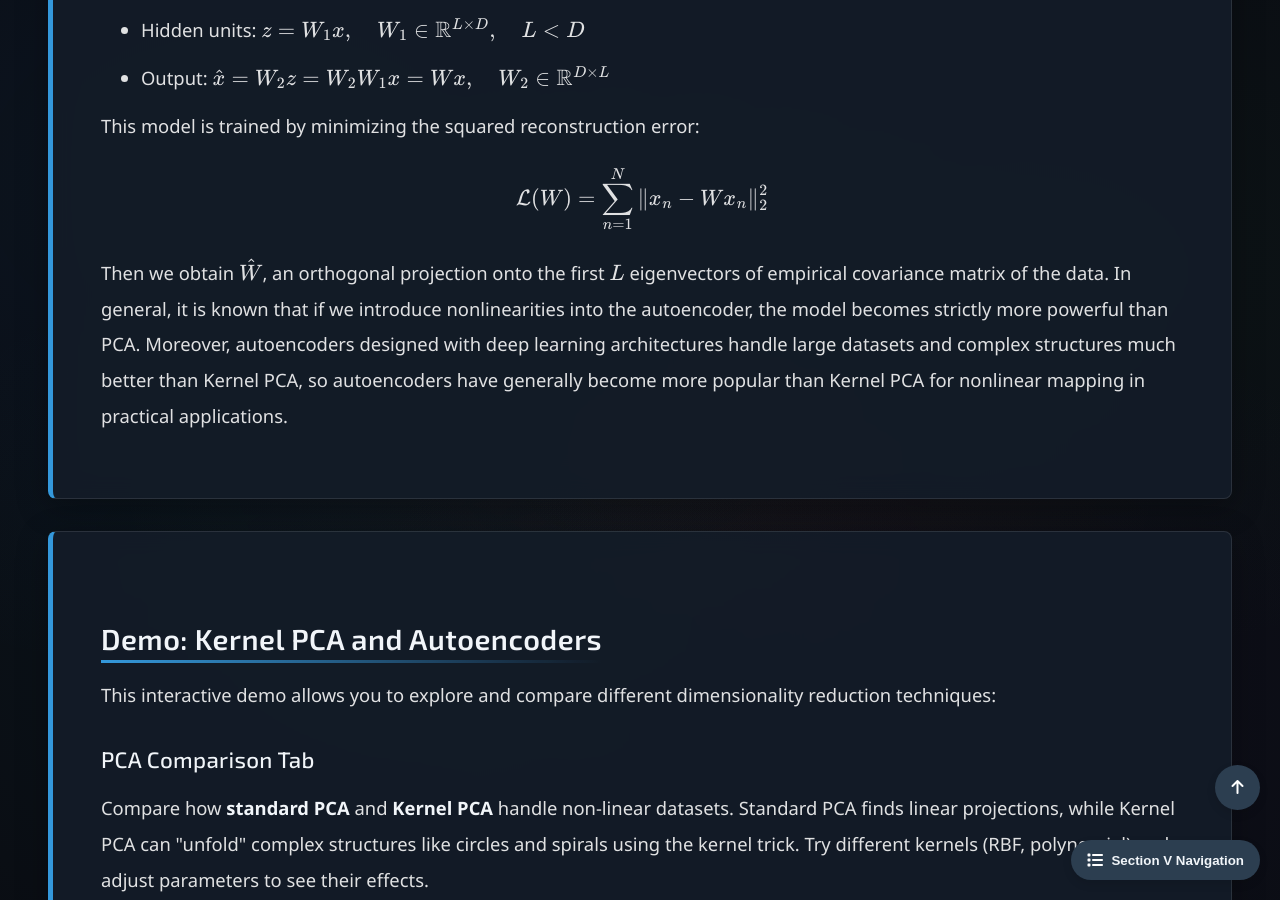
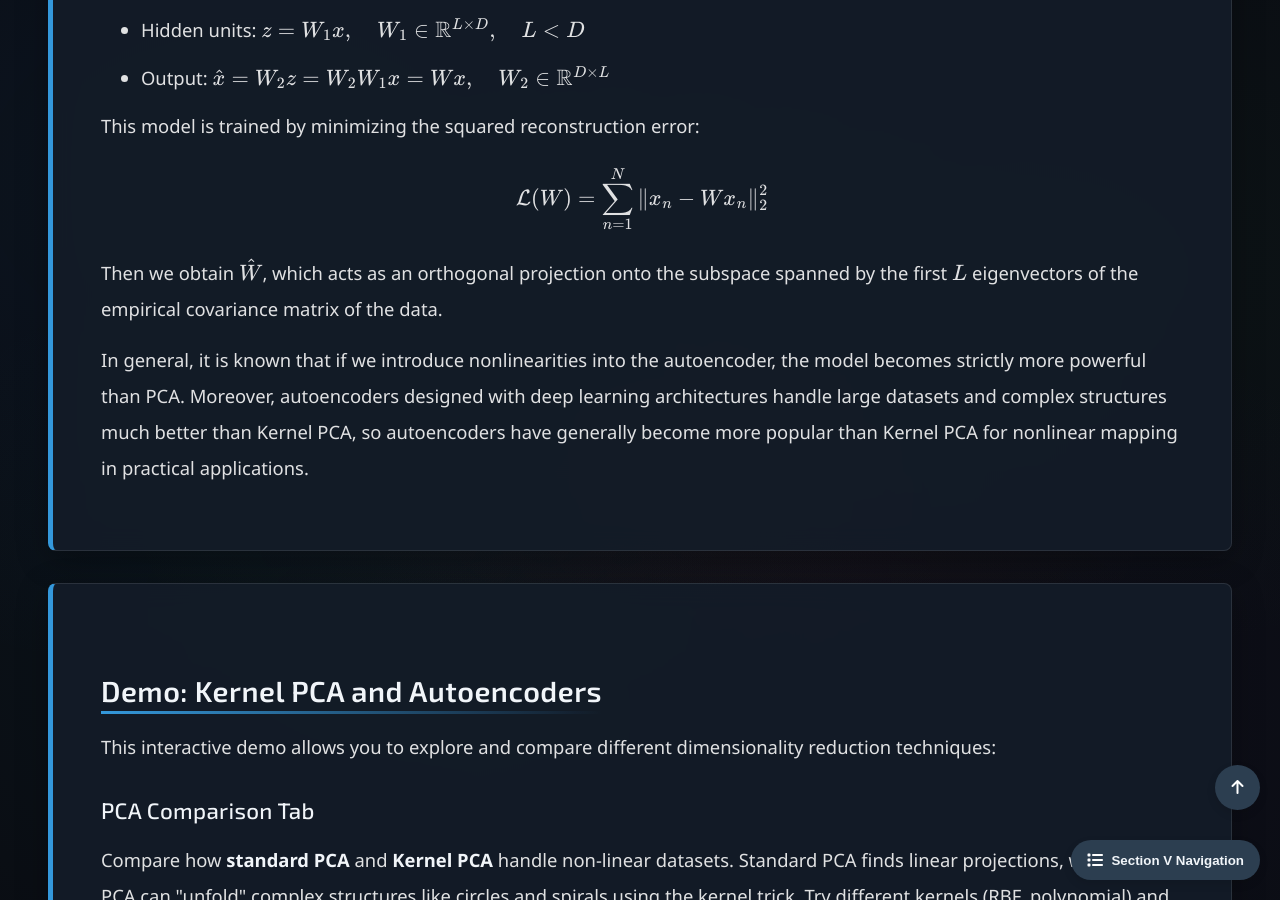
Before and after one commit to Yusukey01/yusukey01.github.io, a Jekyll site: the page built from Mathematics/Machine_learning/pca.html, in a window 1280 px wide and 900 px high, scrolled down 4472 px. Built offline with Jekyll 4.4.1, drawn with Linux system fonts in a browser that asks for light colours; some of the changed text lies outside the part shown.

Commit message:
fixed style, texts

```diff
--- a/Mathematics/Machine_learning/pca.html
+++ b/Mathematics/Machine_learning/pca.html
@@ -143,8 +146,8 @@ uses_python: false
                         \begin{align*}
                         \tilde{K}_{ij} &= \tilde{x}_i^\top \tilde{x}_j \\\\
                                         &= \left(x_i - \frac{1}{N} \sum_{k=1}^N x_k \right)\left(x_j - \frac{1}{N} \sum_{l=1}^N x_l \right) \\\\
-                                        &= x_i^\top x_j - \frac{1}{N} \sum_{l=1}^N x_i^\top x_l - \frac{1}{N} \sum_{l=1}^N x_j^\top x_k
-                                            + \frac{1}{N^2} \sum_{k=1}^N \sum_{l =1}^N x_k^\top x_l.
+                                        &= x_i^\top x_j - \frac{1}{N} \sum_{l=1}^N x_i^\top x_l - \frac{1}{N} \sum_{k=1}^N x_k^\top x_j
+                                            + \frac{1}{N^2} \sum_{k=1}^N \sum_{l=1}^N x_k^\top x_l.
                         \end{align*}
                         \]
                     </p>
@@ -192,10 +195,14 @@ uses_python: false
                     \[
                     \mathcal{L}(W) = \sum_{n=1}^N \| x_n - W x_n\|_2^2
                     \]
-                    Then we obtain \(\hat{W}\), an orthogonal projection onto the first \(L\) eigenvectors of empirical covariance matrix of the data.
+                    Then we obtain \(\hat{W}\), which acts as an orthogonal projection onto the subspace spanned by the first \(L\) eigenvectors
+                    of the empirical covariance matrix of the data.
+                </p>
+
+                <p>
                     In general, it is known that if we introduce nonlinearities into the autoencoder, the model becomes strictly more powerful than PCA.
-                    Moreover, autoencoders designed with deep learning architectures handle large datasets and complex structures much better than Kernel PCA, so
-                    autoencoders have generally become more popular than Kernel PCA for nonlinear mapping in practical applications.
+                    Moreover, autoencoders designed with deep learning architectures handle large datasets and complex structures much better than Kernel
+                    PCA, so autoencoders have generally become more popular than Kernel PCA for nonlinear mapping in practical applications.
                 </p>
             </section>
 
@@ -317,6 +324,7 @@ uses_python: false
                         \(p \in \mathcal{M}\) has an open neighborhood \(U\) that is homeomorphic to \(\mathbb{R}^n\).
                         That is, there exists a continuous bijection \(\phi : U \to \mathbb{R}^n \) with continuous inverse.
                     </p>
+
                     <p>
                         Note: Two topological spaces \(X\) and \(Y\) are <strong>homeomorphic</strong> if there exists a function \(f: X \to Y\)
                         such that: \(f\) is a bijection, continuous, and its inverse \(f^{-1}: Y \to X \) is also continuous.
```
Also changed, not shown: other parts of Mathematics/Machine_learning/pca.html (+8 -5 lines).
